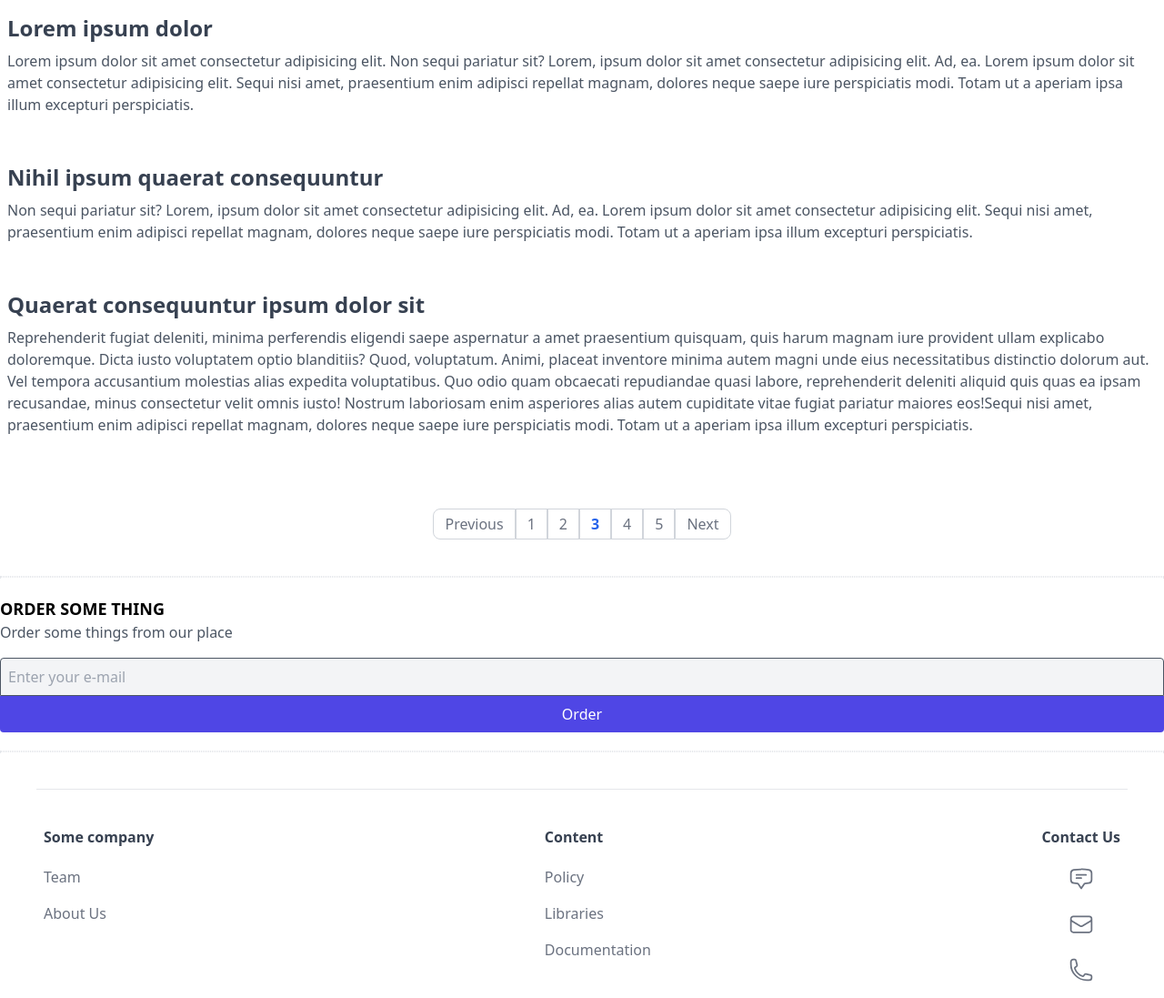
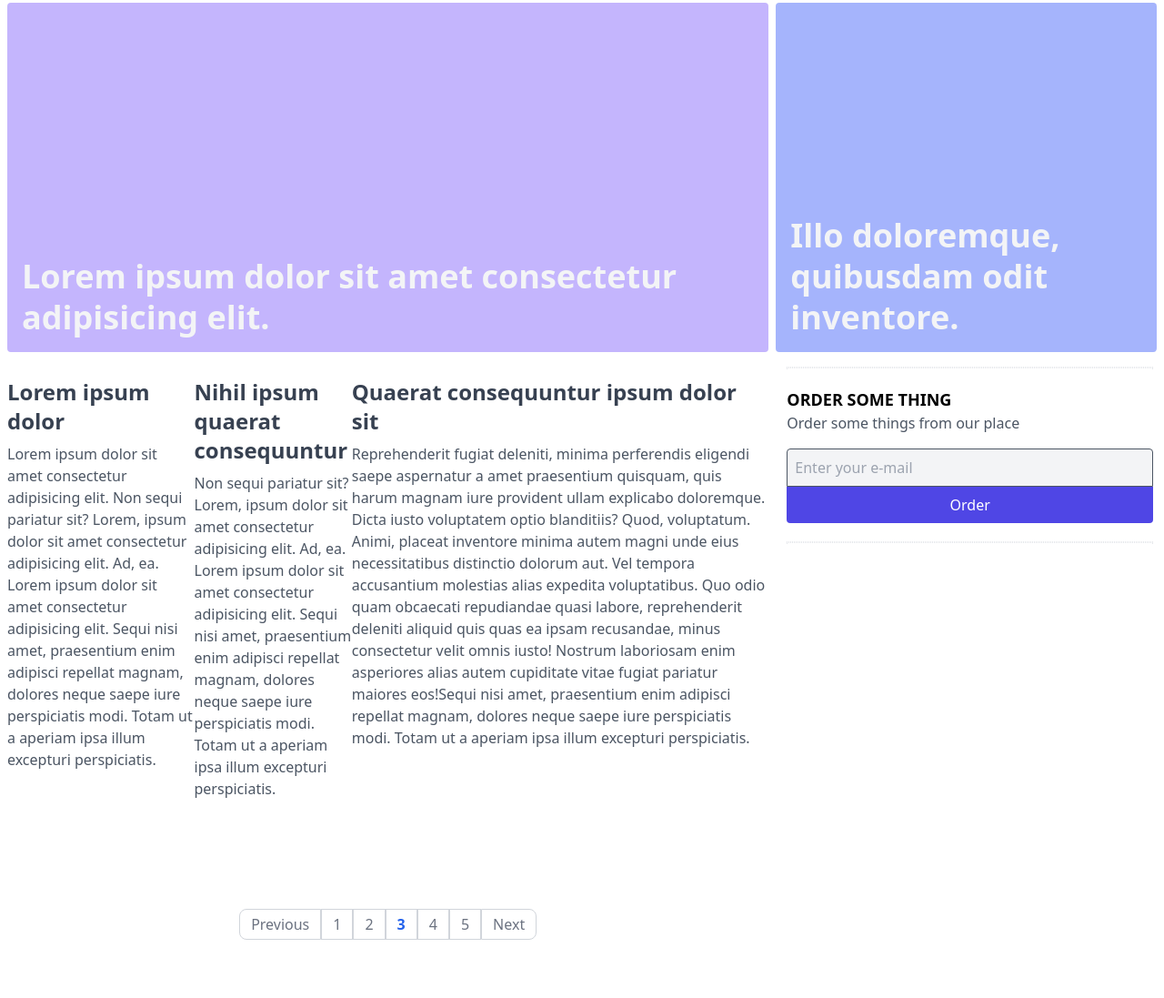
Before and after one commit to SergikEnergy/tailwindcss3-repeat, a website built with Vite: page try-tailwindcss3/index.html in a window 1280 px wide. Shown: the part 103-1200 px from the top of the page at 91% size. Built offline with nearby package versions, Linux system fonts and the light colour scheme.

Commit message:
feat: add layout

```diff
--- a/try-tailwindcss3/index.html
+++ b/try-tailwindcss3/index.html
@@ -7,6 +7,7 @@
     <title>TailWind+Vite</title>
   </head>
   <body>
+    <div class="max-w-screen-xl mx-auto">
       <!-- header -->
       <header class="px-3 border-b flex items-center justify-between">
         <a href="" class="uppercase font-bold text-purple-800 ml-2">tailwind</a>
@@ -32,7 +33,6 @@
           </ul>
         </nav>
       </header>
-    <main>
       <!-- breadcrumbs -->
       <div class="flex items-center">
         <div class="ml-4 py-4 overflow-y-auto whitespace-nowrap flex items-center">
@@ -80,17 +80,36 @@
           <a href="#" class="text-gray-600 inline-block">Tech</a>
         </div>
       </div>
+      <!-- banners - or news with content -->
+      <section class="px-2 flex space-x-2">
+        <a href="" class="w-2/3 bg-violet-300 h-96 mb-4 relative rounded inline-block overflow-hidden">
+          <div class="p-4 absolute bottom-0 left-0 z-20">
+            <h2 class="text-4xl font-semibold text-gray-100 leading-tight">
+              Lorem ipsum dolor sit amet consectetur adipisicing elit.
+            </h2>
+          </div>
+        </a>
+        <a href="" class="w-1/3 bg-indigo-300 h-96 mb-4 relative rounded inline-block overflow-hidden">
+          <div class="p-4 absolute bottom-0 left-0 z-20">
+            <h2 class="text-4xl font-semibold text-gray-100 leading-tight">
+              Illo doloremque, quibusdam odit inventore.
+            </h2>
+          </div>
+        </a>
+      </section>
+      <main class="flex">
+        <div class="w-2/3">
           <!-- section news-->
-      <section class="px-2">
+          <section class="px-2 flex">
             <a href="#" class="block mb-10">
               <div class="flex">
                 <div class="">
                   <h3 class="mt-3 mb-2 text-gray-700 font-bold text-2xl">Lorem ipsum dolor</h3>
                   <p class="text-gray-600">
-                Lorem ipsum dolor sit amet consectetur adipisicing elit. Non sequi pariatur sit? Lorem, ipsum dolor sit
-                amet consectetur adipisicing elit. Ad, ea. Lorem ipsum dolor sit amet consectetur adipisicing elit.
-                Sequi nisi amet, praesentium enim adipisci repellat magnam, dolores neque saepe iure perspiciatis modi.
-                Totam ut a aperiam ipsa illum excepturi perspiciatis.
+                    Lorem ipsum dolor sit amet consectetur adipisicing elit. Non sequi pariatur sit? Lorem, ipsum dolor
+                    sit amet consectetur adipisicing elit. Ad, ea. Lorem ipsum dolor sit amet consectetur adipisicing
+                    elit. Sequi nisi amet, praesentium enim adipisci repellat magnam, dolores neque saepe iure
+                    perspiciatis modi. Totam ut a aperiam ipsa illum excepturi perspiciatis.
                   </p>
                 </div>
               </div>
@@ -100,9 +119,10 @@
                 <div class="">
                   <h3 class="mt-3 mb-2 text-gray-700 font-bold text-2xl">Nihil ipsum quaerat consequuntur</h3>
                   <p class="text-gray-600">
-                Non sequi pariatur sit? Lorem, ipsum dolor sit amet consectetur adipisicing elit. Ad, ea. Lorem ipsum
-                dolor sit amet consectetur adipisicing elit. Sequi nisi amet, praesentium enim adipisci repellat magnam,
-                dolores neque saepe iure perspiciatis modi. Totam ut a aperiam ipsa illum excepturi perspiciatis.
+                    Non sequi pariatur sit? Lorem, ipsum dolor sit amet consectetur adipisicing elit. Ad, ea. Lorem
+                    ipsum dolor sit amet consectetur adipisicing elit. Sequi nisi amet, praesentium enim adipisci
+                    repellat magnam, dolores neque saepe iure perspiciatis modi. Totam ut a aperiam ipsa illum excepturi
+                    perspiciatis.
                   </p>
                 </div>
               </div>
@@ -112,14 +132,14 @@
                 <div class="">
                   <h3 class="mt-3 mb-2 text-gray-700 font-bold text-2xl">Quaerat consequuntur ipsum dolor sit</h3>
                   <p class="text-gray-600">
-                Reprehenderit fugiat deleniti, minima perferendis eligendi saepe aspernatur a amet praesentium quisquam,
-                quis harum magnam iure provident ullam explicabo doloremque. Dicta iusto voluptatem optio blanditiis?
-                Quod, voluptatum. Animi, placeat inventore minima autem magni unde eius necessitatibus distinctio
-                dolorum aut. Vel tempora accusantium molestias alias expedita voluptatibus. Quo odio quam obcaecati
-                repudiandae quasi labore, reprehenderit deleniti aliquid quis quas ea ipsam recusandae, minus
-                consectetur velit omnis iusto! Nostrum laboriosam enim asperiores alias autem cupiditate vitae fugiat
-                pariatur maiores eos!Sequi nisi amet, praesentium enim adipisci repellat magnam, dolores neque saepe
-                iure perspiciatis modi. Totam ut a aperiam ipsa illum excepturi perspiciatis.
+                    Reprehenderit fugiat deleniti, minima perferendis eligendi saepe aspernatur a amet praesentium
+                    quisquam, quis harum magnam iure provident ullam explicabo doloremque. Dicta iusto voluptatem optio
+                    blanditiis? Quod, voluptatum. Animi, placeat inventore minima autem magni unde eius necessitatibus
+                    distinctio dolorum aut. Vel tempora accusantium molestias alias expedita voluptatibus. Quo odio quam
+                    obcaecati repudiandae quasi labore, reprehenderit deleniti aliquid quis quas ea ipsam recusandae,
+                    minus consectetur velit omnis iusto! Nostrum laboriosam enim asperiores alias autem cupiditate vitae
+                    fugiat pariatur maiores eos!Sequi nisi amet, praesentium enim adipisci repellat magnam, dolores
+                    neque saepe iure perspiciatis modi. Totam ut a aperiam ipsa illum excepturi perspiciatis.
                   </p>
                 </div>
               </div>
@@ -151,6 +171,8 @@
               </li>
             </ul>
           </div>
+        </div>
+        <div class="w-1/3 px-3">
           <!-- divider -->
           <div class="border border-dotted"></div>
           <!-- order form -->
@@ -164,12 +186,14 @@
             />
             <button class="px-4 py-2 bg-indigo-600 text-white rounded-b w-full hover:bg-indigo-800">Order</button>
           </div>
+          <!-- divider -->
           <div class="border border-dotted"></div>
+        </div>
       </main>
       <!-- footer -->
       <footer class="border-t mt-10 py-10 px-2 mb-5 mx-10">
-      <div class="flex justify-between items-start">
-        <div class="mb-3">
+        <div class="flex">
+          <div class="mb-3 w-2/5">
             <h5 class="font-semibold text-gray-700 mb-3">Some company</h5>
             <ul>
               <li>
@@ -180,7 +204,7 @@
               </li>
             </ul>
           </div>
-        <div class="">
+          <div class="mb-3 w-2/5">
             <h5 class="font-semibold text-gray-700 mb-3">Content</h5>
             <ul>
               <li>
@@ -196,7 +220,7 @@
               </li>
             </ul>
           </div>
-        <div class="flex flex-col items-center">
+          <div class="mb-3 w-1/5">
             <h5 class="font-semibold text-gray-700 mb-3">Contact Us</h5>
             <ul>
               <li>
@@ -260,5 +284,6 @@
         </div>
       </footer>
       <script type="module" src="./src/main.js"></script>
+    </div>
   </body>
 </html>
```
Lines whose indentation alone changed are shown as unchanged.
